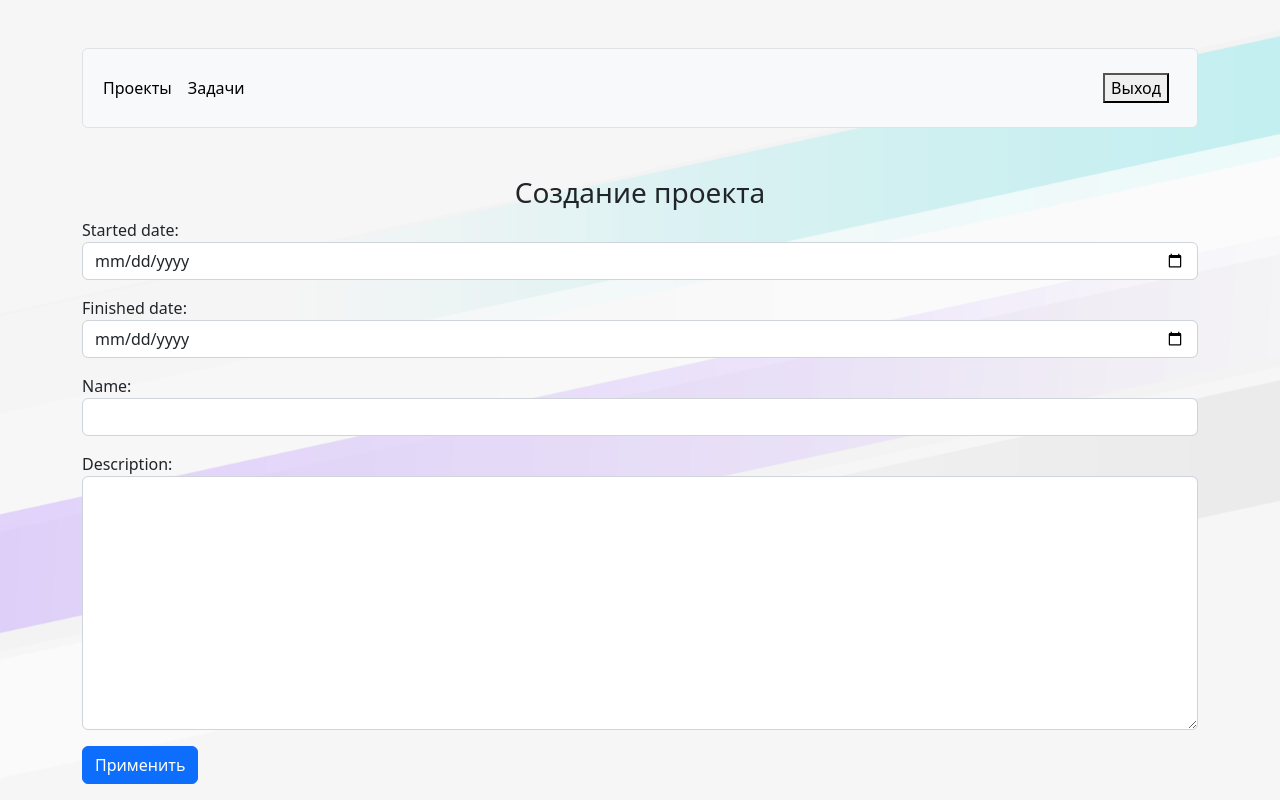
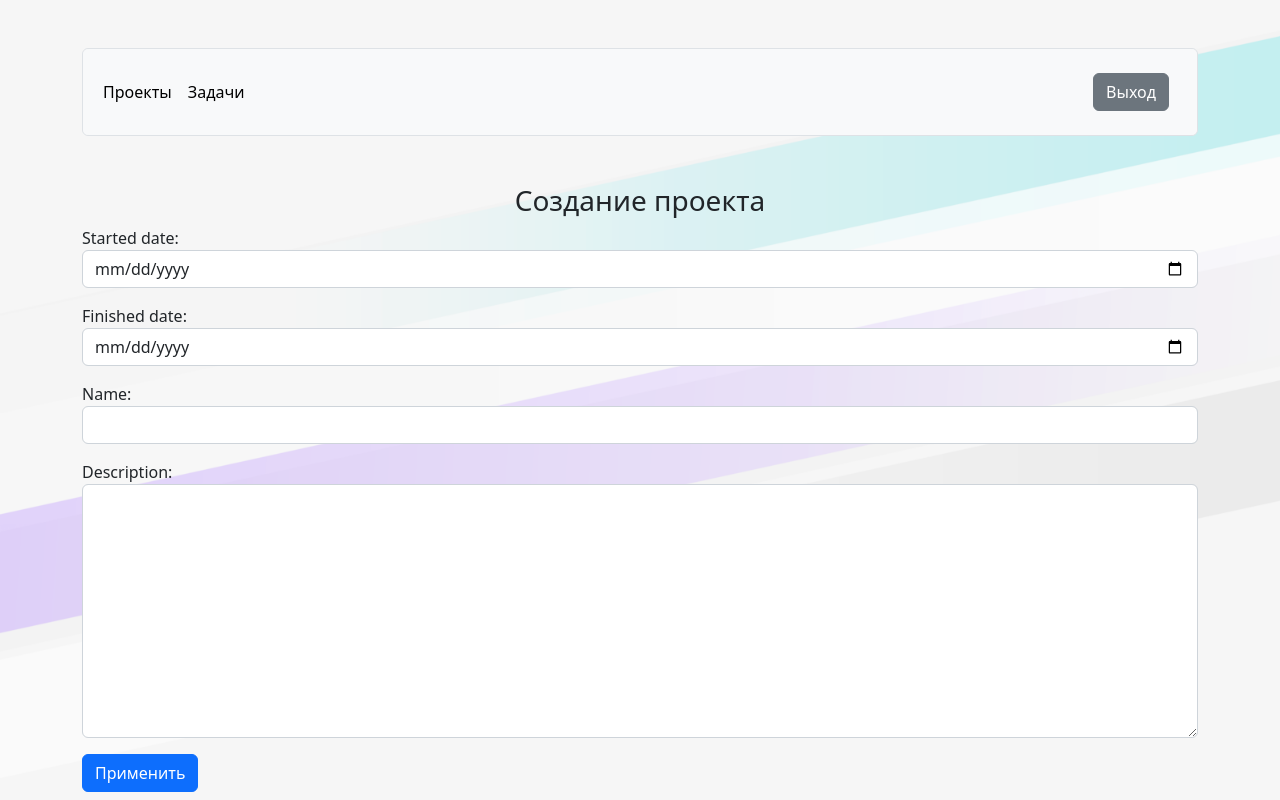
Before and after one commit to kanat1390/homework_61_atygayev_kanat, a Django app: page /create/ in a window 1280 px wide. Run offline with Django 4.2, Linux system fonts and the light colour scheme; the visitor is signed in with stand-in values (Sample User, id 1); parts of the project's set-up code (start-up, migrations or seed data) failed here and were passed over.

Commit message:
стилизованы кнопки выхода и входа

```diff
--- a/src/templates/base.html
+++ b/src/templates/base.html
@@ -44,10 +44,10 @@
                             {% if user.is_authenticated %}
                             <form action="{% url 'logout' %}" method="POST">
                                 {% csrf_token %}
-                                <button type="submit">Выход</button>
+                                <button type="submit" class="btn btn-secondary">Выход</button>
                             </form>
                             {% else %}
-                            <a href="{% url 'login' %}">Войти</a>
+                            <a href="{% url 'login' %}" class="btn btn-warning">Войти</a>
                             {% endif %}
                         </div>
                     </div>
```
